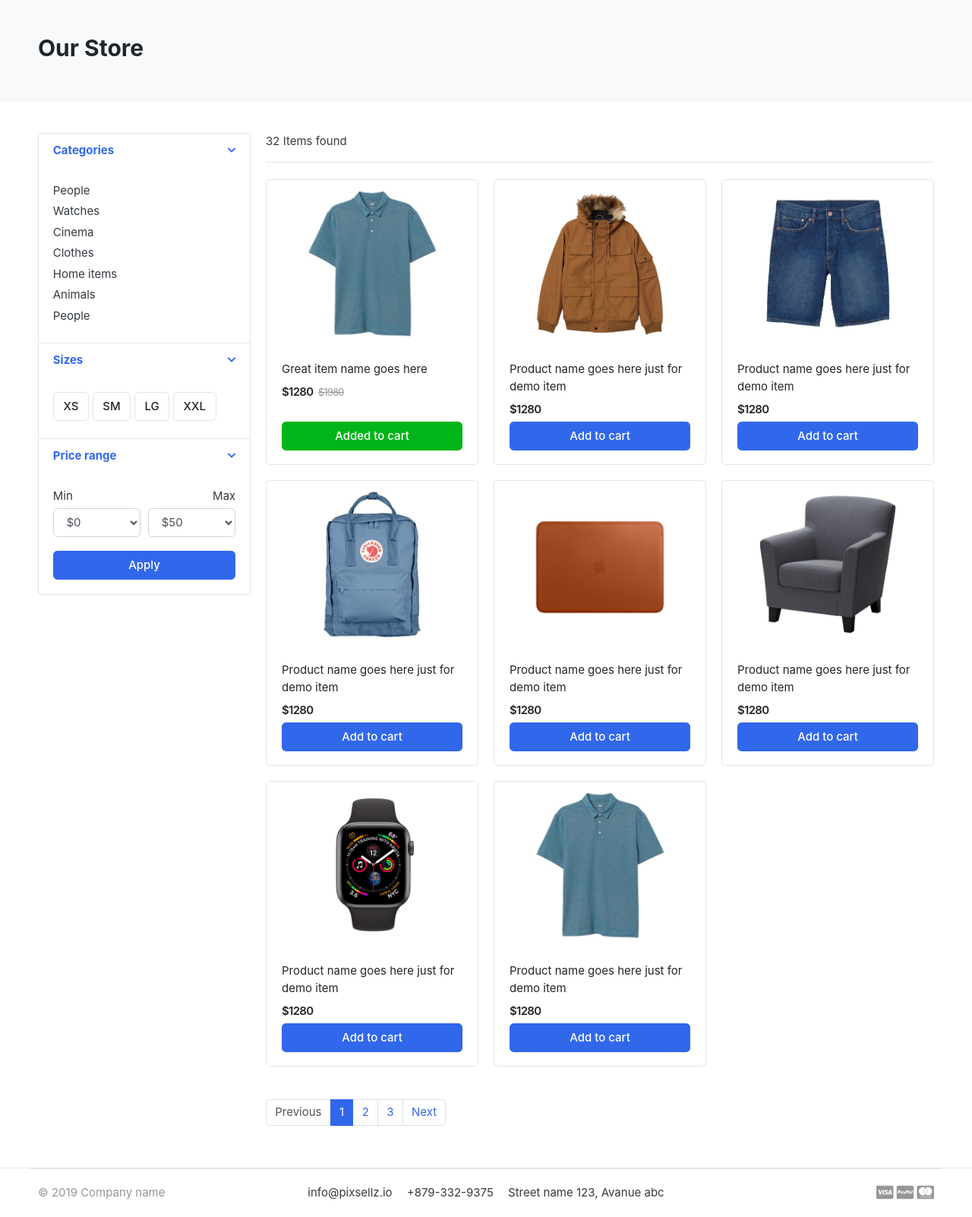
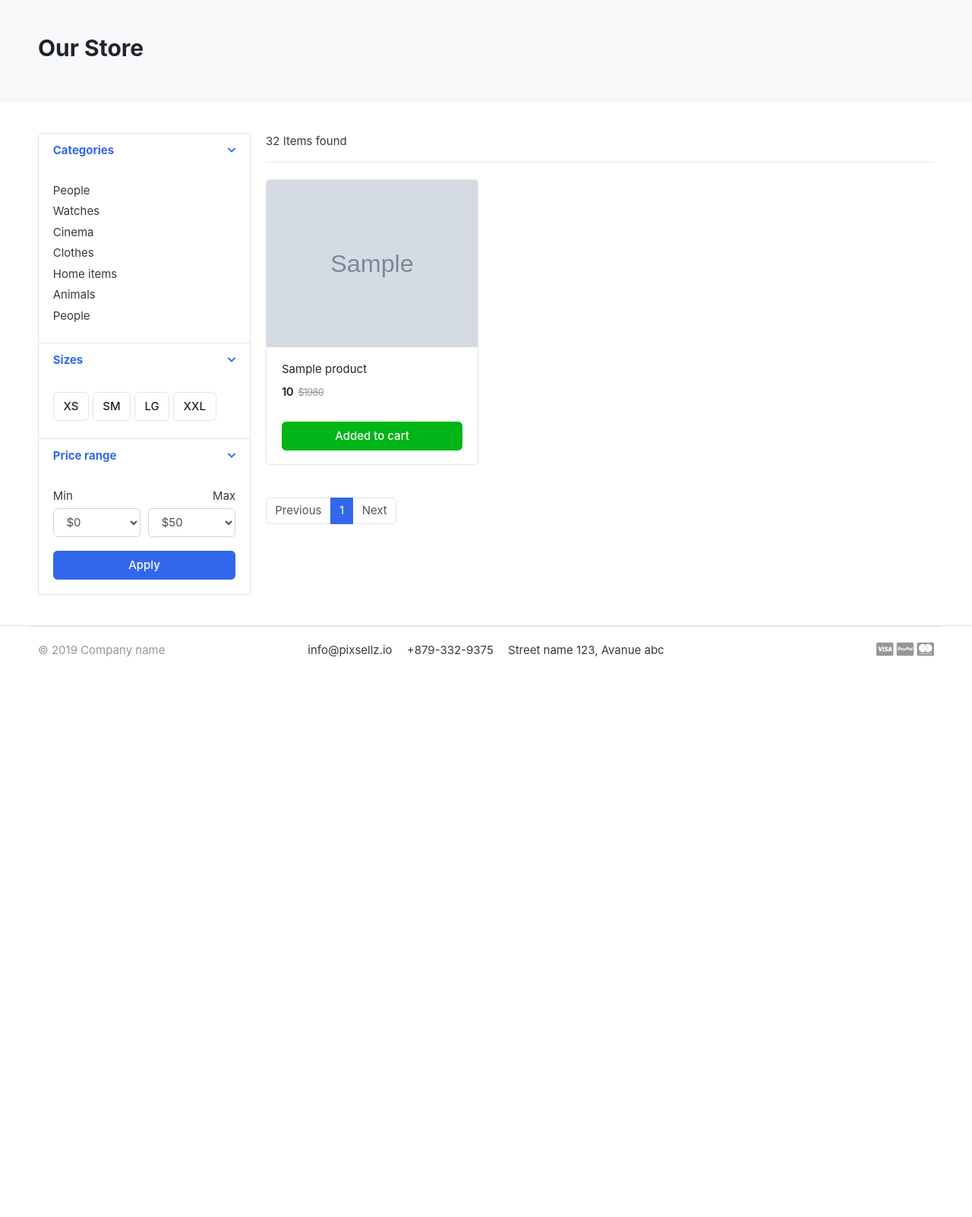
Before and after one commit to pyaephyokyaw15/Django-Ecommerce, a Django app: page /store/ in a window 1280 px wide. Shown: the part 119-1721 px from the top of the page at 76% size. After the commit the page ends 984 px from the top, so only its background shows below. Run offline with Django 4.2, Linux system fonts and the light colour scheme; tables that the repository leaves empty hold one stand-in row (values such as "Sample post"); grey boxes marked "Sample" are stand-in pictures; some libraries are stand-ins or nearby versions; some web fonts are replaced.

Commit message:
Product, Category Rendering and Testing

```diff
--- a/ecommerce/settings.py
+++ b/ecommerce/settings.py
@@ -69,6 +69,9 @@ TEMPLATES = [
                 'django.template.context_processors.request',
                 'django.contrib.auth.context_processors.auth',
                 'django.contrib.messages.context_processors.messages',
+
+                # custom context_processors
+                'store.context_processors.category'
             ],
         },
     },
--- a/requirements.txt
+++ b/requirements.txt
@@ -3,3 +3,5 @@ backports.zoneinfo==0.2.1
 Django==4.0.5
 python-dotenv==0.20.0
 sqlparse==0.4.2
+
+selenium~=4.2.0
--- a/store/admin.py
+++ b/store/admin.py
@@ -11,6 +11,5 @@ class CategoryAdmin(admin.ModelAdmin):
     prepopulated_fields = {'slug': ('name',)}
 
 
-
 admin.site.register(Product, ProductAdmin)
 admin.site.register(Category, CategoryAdmin)
--- /dev/null
+++ b/store/context_processors.py
@@ -0,0 +1,6 @@
+from .models import Category
+
+
+def category(request):
+    categories = Category.objects.all()
+    return {"categories": categories}
--- a/store/models.py
+++ b/store/models.py
@@ -14,7 +14,7 @@ class Category(models.Model):
         verbose_name_plural = 'categories'
 
     def get_url(self):
-        return reverse('products_by_category', args=[self.slug])
+        return reverse('store:products_by_category', args=[self.slug])
 
     def __str__(self):
         return self.name
@@ -33,7 +33,7 @@ class Product(models.Model):
     modified_date = models.DateTimeField(auto_now=True)
 
     def get_url(self):
-        return reverse('product_detail', args=[self.slug])
+        return reverse('store:product_detail', args=[self.slug])
 
     def __str__(self):
         return self.name
--- a/store/urls.py
+++ b/store/urls.py
@@ -5,7 +5,8 @@ app_name = 'store'
 
 
 urlpatterns = [
-    path('', views.store, name='store'),
-    path('categories/<slug:category_slug>/', views.store, name='products_by_category'),
-    path('products/<slug:product_slug>/', views.product_detail, name='product_detail'),
+    path('', views.ProductListView.as_view(), name='store'),
+    path('categories/<slug:slug>/', views.ProductListView.as_view(), name='products_by_category'),
+    path('products/<slug:slug>/', views.ProductDetailView.as_view(), name='product_detail'),
+
 ]
--- a/store/views.py
+++ b/store/views.py
@@ -1,13 +1,25 @@
 from django.shortcuts import render
 from django.http import HttpResponse
 from .models import Product, Category
+from django.views.generic import ListView, DetailView
 
 
 # Create your views here.
-def store(request, category_slug=None):
-    products = Product.objects.all().filter(is_available=True)
-    return render(request, 'store/store.html', {"products": products})
+class ProductListView(ListView):
+    model = Product
+    template_name = 'store/store.html'
+    paginate_by = 2
+    context_object_name = 'products'
+
+    def get_queryset(self):
+        try:
+            category = Category.objects.get(slug=self.kwargs.get('slug'))
+            return Product.objects.filter(categories=category, is_available=True)
+        except Category.DoesNotExist:
+            return Product.objects.filter(is_available=True)
 
 
-def product_detail(request, product_slug):
-    return render(request, 'store/product-detail.html')
+class ProductDetailView(DetailView):
+    model = Product
+    template_name = 'store/product-detail.html'
+    context_object_name = 'product'
--- a/templates/includes/navbar.html
+++ b/templates/includes/navbar.html
@@ -37,12 +37,10 @@
                         <i class="fa fa-bars"></i> All category
                     </button>
                     <div class="dropdown-menu">
-                        <a class="dropdown-item" href="#">Machinery / Mechanical Parts / Tools </a>
-                        <a class="dropdown-item" href="#">Consumer Electronics / Home Appliances </a>
-                        <a class="dropdown-item" href="#">Auto / Transportation</a>
-                        <a class="dropdown-item" href="#">Apparel / Textiles / Timepieces </a>
-                        <a class="dropdown-item" href="#">Home & Garden / Construction / Lights </a>
-                        <a class="dropdown-item" href="#">Beauty & Personal Care / Health </a>
+                        <a class="dropdown-item" href="/store/">All Products</a>
+                        {% for category in categories %}
+                            <a class="dropdown-item" href="{{ category.get_url }}">{{ category.name }} </a>
+                        {% endfor %}
                     </div>
                 </div>  <!-- category-wrap.// -->
             </div> <!-- col.// -->
--- a/templates/store/store.html
+++ b/templates/store/store.html
@@ -130,18 +130,19 @@
     </header><!-- sect-heading -->
 
     <div class="row">
+        {% for product in page_obj %}
             <div class="col-md-4">
                 <figure class="card card-product-grid">
                     <div class="img-wrap">
 
-                    <img src="{% static 'images/items/1.jpg' %}">
+                        <img src="{{ product.image.url }}">
 
                     </div> <!-- img-wrap.// -->
                     <figcaption class="info-wrap">
                         <div class="fix-height">
-                        <a href="./product-detail.html" class="title">Great item name goes here</a>
+                            <a href="{{ product.get_url }}" class="title">{{ product.name }}</a>
                             <div class="price-wrap mt-2">
-                            <span class="price">$1280</span>
+                                <span class="price">{{ product.price }}</span>
                                 <del class="price-old">$1980</del>
                             </div> <!-- price-wrap.// -->
                         </div>
@@ -149,142 +150,35 @@
                     </figcaption>
                 </figure>
             </div> <!-- col.// -->
+        {% endfor %}
 
-        <div class="col-md-4">
-            <figure class="card card-product-grid">
-                <div class="img-wrap">
-                    <img src="{% static 'images/items/2.jpg' %}">
-
-                </div> <!-- img-wrap.// -->
-                <figcaption class="info-wrap">
-                    <div class="fix-height">
-                        <a href="./product-detail.html" class="title">Product name goes here just for demo item</a>
-                        <div class="price-wrap mt-2">
-                            <span class="price">$1280</span>
-                        </div> <!-- price-wrap.// -->
-                    </div>
-                    <a href="#" class="btn btn-block btn-primary">Add to cart </a>
-                </figcaption>
-            </figure>
-        </div> <!-- col.// -->
-
-        <div class="col-md-4">
-            <figure class="card card-product-grid">
-                <div class="img-wrap">
-                    <img src="{% static 'images/items/3.jpg' %}">
-
-                </div> <!-- img-wrap.// -->
-                <figcaption class="info-wrap">
-                    <div class="fix-height">
-                        <a href="./product-detail.html" class="title">Product name goes here just for demo item</a>
-                        <div class="price-wrap mt-2">
-                            <span class="price">$1280</span>
-                        </div> <!-- price-wrap.// -->
-                    </div>
-                    <a href="#" class="btn btn-block btn-primary">Add to cart </a>
-                </figcaption>
-            </figure>
-        </div> <!-- col.// -->
-
-        <div class="col-md-4">
-            <figure class="card card-product-grid">
-                <div class="img-wrap">
-                    <img src="{% static 'images/items/4.jpg' %}">
-
-                </div> <!-- img-wrap.// -->
-                <figcaption class="info-wrap">
-                    <div class="fix-height">
-                        <a href="./product-detail.html" class="title">Product name goes here just for demo item</a>
-                        <div class="price-wrap mt-2">
-                            <span class="price">$1280</span>
-                        </div> <!-- price-wrap.// -->
-                    </div>
-                    <a href="#" class="btn btn-block btn-primary">Add to cart </a>
-                </figcaption>
-            </figure>
-        </div> <!-- col.// -->
-
-        <div class="col-md-4">
-            <figure class="card card-product-grid">
-                <div class="img-wrap">
-                    <img src="{% static 'images/items/5.jpg' %}">
-
-                </div> <!-- img-wrap.// -->
-                <figcaption class="info-wrap">
-                    <div class="fix-height">
-                        <a href="./product-detail.html" class="title">Product name goes here just for demo item</a>
-                        <div class="price-wrap mt-2">
-                            <span class="price">$1280</span>
-                        </div> <!-- price-wrap.// -->
-                    </div>
-                    <a href="#" class="btn btn-block btn-primary">Add to cart </a>
-                </figcaption>
-            </figure>
-        </div> <!-- col.// -->
-
-        <div class="col-md-4">
-            <figure class="card card-product-grid">
-                <div class="img-wrap">
-                    <img src="{% static 'images/items/6.jpg' %}">
-
-                </div> <!-- img-wrap.// -->
-                <figcaption class="info-wrap">
-                    <div class="fix-height">
-                        <a href="./product-detail.html" class="title">Product name goes here just for demo item</a>
-                        <div class="price-wrap mt-2">
-                            <span class="price">$1280</span>
-                        </div> <!-- price-wrap.// -->
-                    </div>
-                    <a href="#" class="btn btn-block btn-primary">Add to cart </a>
-                </figcaption>
-            </figure>
-        </div> <!-- col.// -->
-
-        <div class="col-md-4">
-            <figure class="card card-product-grid">
-                <div class="img-wrap">
-                    <img src="{% static 'images/items/7.jpg' %}">
-
-                </div> <!-- img-wrap.// -->
-                <figcaption class="info-wrap">
-                    <div class="fix-height">
-                        <a href="./product-detail.html" class="title">Product name goes here just for demo item</a>
-                        <div class="price-wrap mt-2">
-                            <span class="price">$1280</span>
-                        </div> <!-- price-wrap.// -->
-                    </div>
-                    <a href="#" class="btn btn-block btn-primary">Add to cart </a>
-                </figcaption>
-            </figure>
-        </div> <!-- col.// -->
-
-        <div class="col-md-4">
-            <figure class="card card-product-grid">
-                <div class="img-wrap">
-                    <img src="{% static 'images/items/1.jpg' %}">
-
-                </div> <!-- img-wrap.// -->
-                <figcaption class="info-wrap">
-                    <div class="fix-height">
-                        <a href="./product-detail.html" class="title">Product name goes here just for demo item</a>
-                        <div class="price-wrap mt-2">
-                            <span class="price">$1280</span>
-                        </div> <!-- price-wrap.// -->
-                    </div>
-                    <a href="#" class="btn btn-block btn-primary">Add to cart </a>
-                </figcaption>
-            </figure>
-        </div> <!-- col.// -->
     </div> <!-- row end.// -->
 
 
     <nav class="mt-4" aria-label="Page navigation sample">
       <ul class="pagination">
+          {% if page_obj.has_previous %}
+            <li class="page-item"><a class="page-link" href="?page={{page_obj.previous_page_number}}">Previous</a></li>
+          {% else %}
 			<li class="page-item disabled"><a class="page-link" href="#">Previous</a></li>
-        <li class="page-item active"><a class="page-link" href="#">1</a></li>
-        <li class="page-item"><a class="page-link" href="#">2</a></li>
-        <li class="page-item"><a class="page-link" href="#">3</a></li>
-        <li class="page-item"><a class="page-link" href="#">Next</a></li>
+          {% endif %}
+
+          {% for i in page_obj.paginator.page_range %}
+            {% if page_obj.number == i %}
+            <li class="page-item active"><a class="page-link" href="#">{{i}}</a></li>
+            {% else %}
+                <li class="page-item"><a class="page-link" href="?page={{i}}">{{i}}</a></li>
+            {% endif %}
+          {% endfor %}
+
+
+          {% if page_obj.has_next %}
+            <li class="page-item"><a class="page-link" href="?page={{page_obj.next_page_number}}">Next</a></li>
+          {% else %}
+			<li class="page-item disabled"><a class="page-link" href="#">Next</a></li>
+          {% endif %}
+
+
       </ul>
     </nav>
 
```
Also changed, not shown: store/tests/test_views.py (+118 -0 lines), templates/store/product-detail.html (+4 -4 lines), ecommerce/migrations/__init__.py (added), store/migrations/0001_initial.py (added), store/migrations/__init__.py (added), 1 other file. Lines whose indentation alone changed are shown as unchanged.
